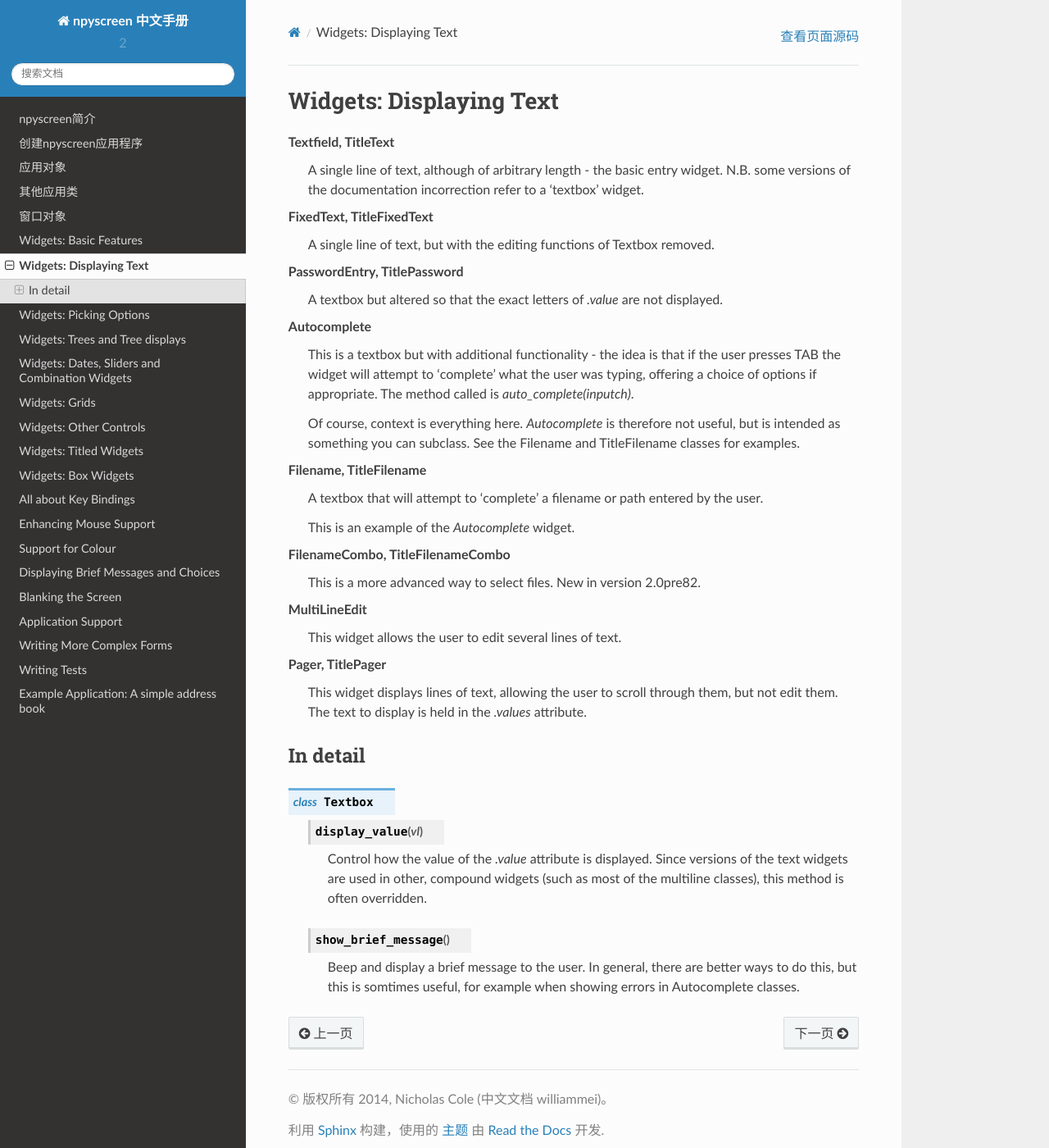
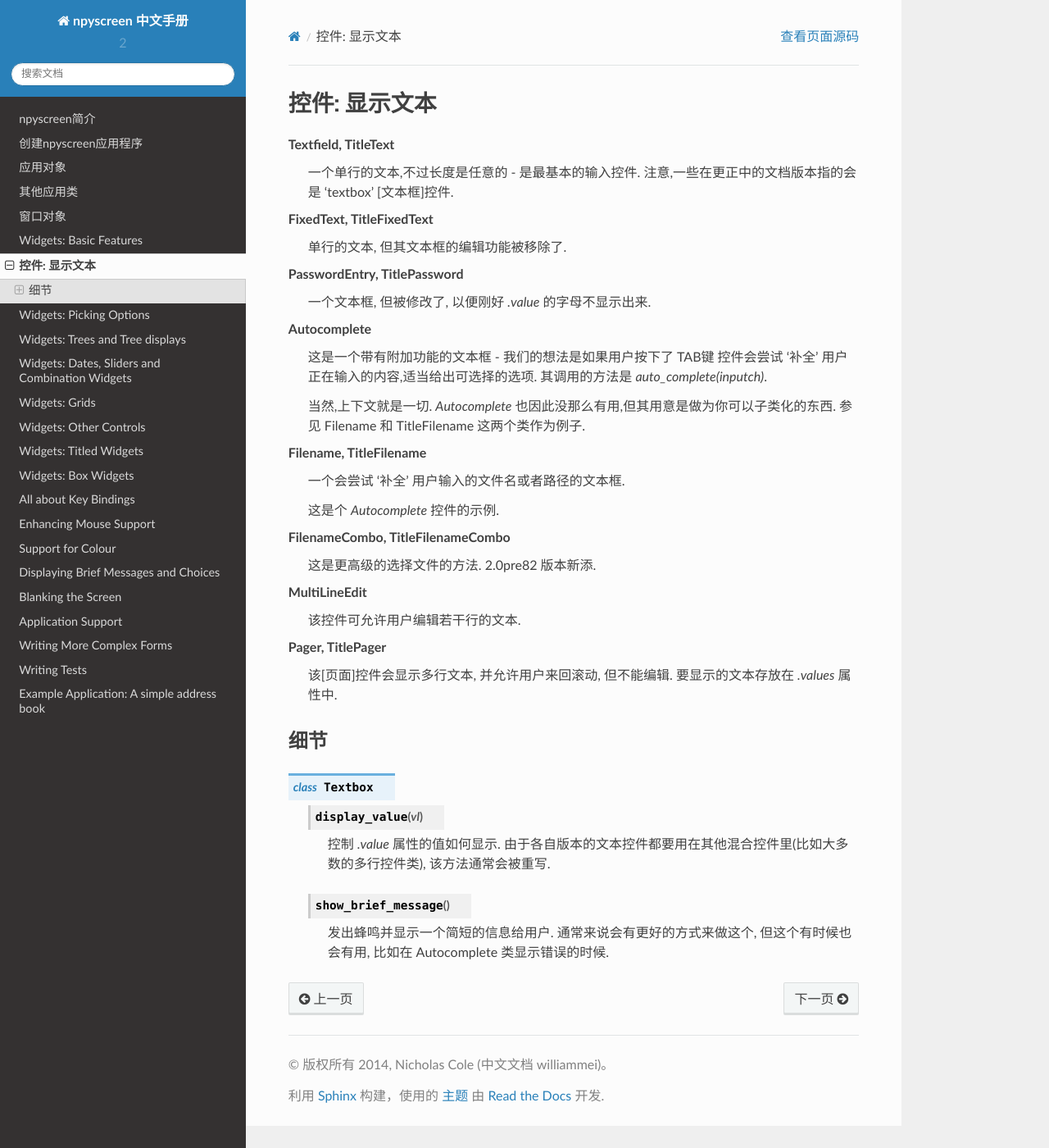
Before and after one commit to will-mei/npyscreen_doc_zh, a Sphinx documentation site: the page built from docs/source/widgets-text.rst, in a window 1280 px wide and 1400 px high. Shown: the whole window at 82% size. Built offline with Sphinx 7.4.7 and the Read the Docs theme 2.0.0, drawn with Linux system fonts in a browser that asks for light colours.

Commit message:
widgets-text

```diff
--- a/docs/source/widgets-text.rst
+++ b/docs/source/widgets-text.rst
@@ -1,45 +1,45 @@
-Widgets: Displaying Text
-************************
+控件: 显示文本
+***************
 
 Textfield, TitleText
-   A single line of text, although of arbitrary length - the basic entry widget.  N.B. some versions of the documentation incorrection refer to a 'textbox' widget.
+    一个单行的文本,不过长度是任意的 - 是最基本的输入控件. 注意,一些在更正中的文档版本指的会是 'textbox' [文本框]控件.
 
 FixedText, TitleFixedText
-   A single line of text, but with the editing functions of Textbox removed.
+    单行的文本, 但其文本框的编辑功能被移除了.
 
 PasswordEntry, TitlePassword
-   A textbox but altered so that the exact letters of *.value* are not displayed.
+    一个文本框, 但被修改了, 以便刚好 *.value* 的字母不显示出来.
 
 Autocomplete
-   This is a textbox but with additional functionality - the idea is that if the user presses TAB the widget will attempt to 'complete' what the user was typing, offering a choice of options if appropriate.   The method called is `auto_complete(inputch)`.
+    这是一个带有附加功能的文本框 - 我们的想法是如果用户按下了 TAB键 控件会尝试 '补全' 用户正在输入的内容,适当给出可选择的选项. 其调用的方法是 `auto_complete(inputch)`.
 
-   Of course, context is everything here.  *Autocomplete* is therefore not useful, but is intended as something you can subclass.  See the Filename and TitleFilename classes for examples.
+    当然,上下文就是一切. *Autocomplete* 也因此没那么有用,但其用意是做为你可以子类化的东西. 参见 Filename 和 TitleFilename 这两个类作为例子.
 
 Filename, TitleFilename
-   A textbox that will attempt to 'complete' a filename or path entered by the user.
+    一个会尝试 '补全' 用户输入的文件名或者路径的文本框.
 
-   This is an example of the *Autocomplete* widget.
+    这是个 *Autocomplete* 控件的示例.
 
 FilenameCombo, TitleFilenameCombo
-	This is a more advanced way to select files.  New in version 2.0pre82.
+    这是更高级的选择文件的方法. 2.0pre82 版本新添.
 
 
 MultiLineEdit
-   This widget allows the user to edit several lines of text.
+    该控件可允许用户编辑若干行的文本.
 
 Pager, TitlePager
-   This widget displays lines of text, allowing the user to scroll through them, but not edit them.  The text to display is held in the `.values` attribute.
+    该[页面]控件会显示多行文本, 并允许用户来回滚动, 但不能编辑. 要显示的文本存放在 `.values` 属性中.
 
 
-In detail
-+++++++++
+细节
++++++
 
 .. py:class:: Textbox
 
     .. py:method:: display_value(vl)
 
-        Control how the value of the `.value` attribute is displayed.  Since versions of the text widgets are used in other, compound widgets (such as most of the multiline classes), this method is often overridden.
+        控制 `.value` 属性的值如何显示. 由于各自版本的文本控件都要用在其他混合控件里(比如大多数的多行控件类), 该方法通常会被重写.
 
     .. py:method:: show_brief_message
 
-        Beep and display a brief message to the user.  In general, there are better ways to do this, but this is somtimes useful, for example when showing errors in Autocomplete classes.
+        发出蜂鸣并显示一个简短的信息给用户. 通常来说会有更好的方式来做这个, 但这个有时候也会有用, 比如在 Autocomplete 类显示错误的时候.
```
